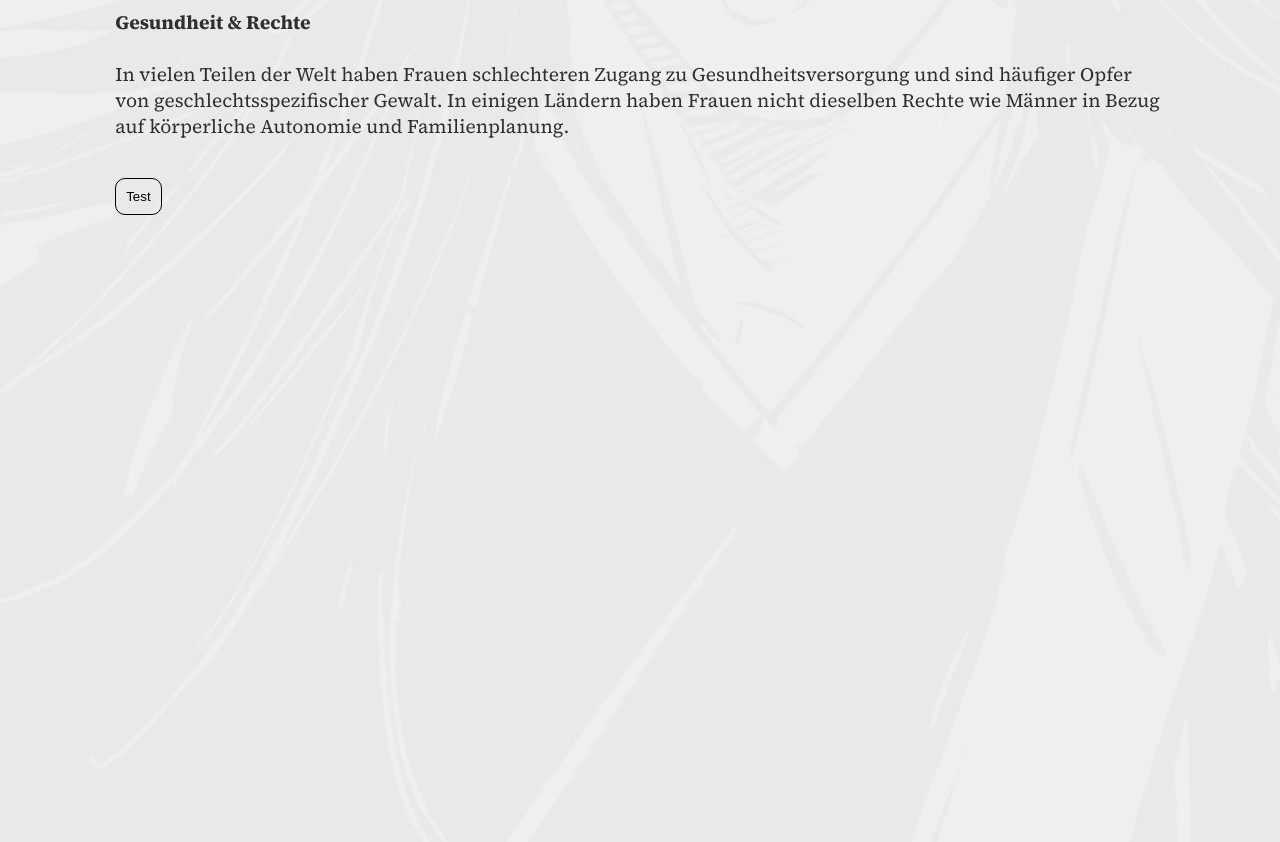
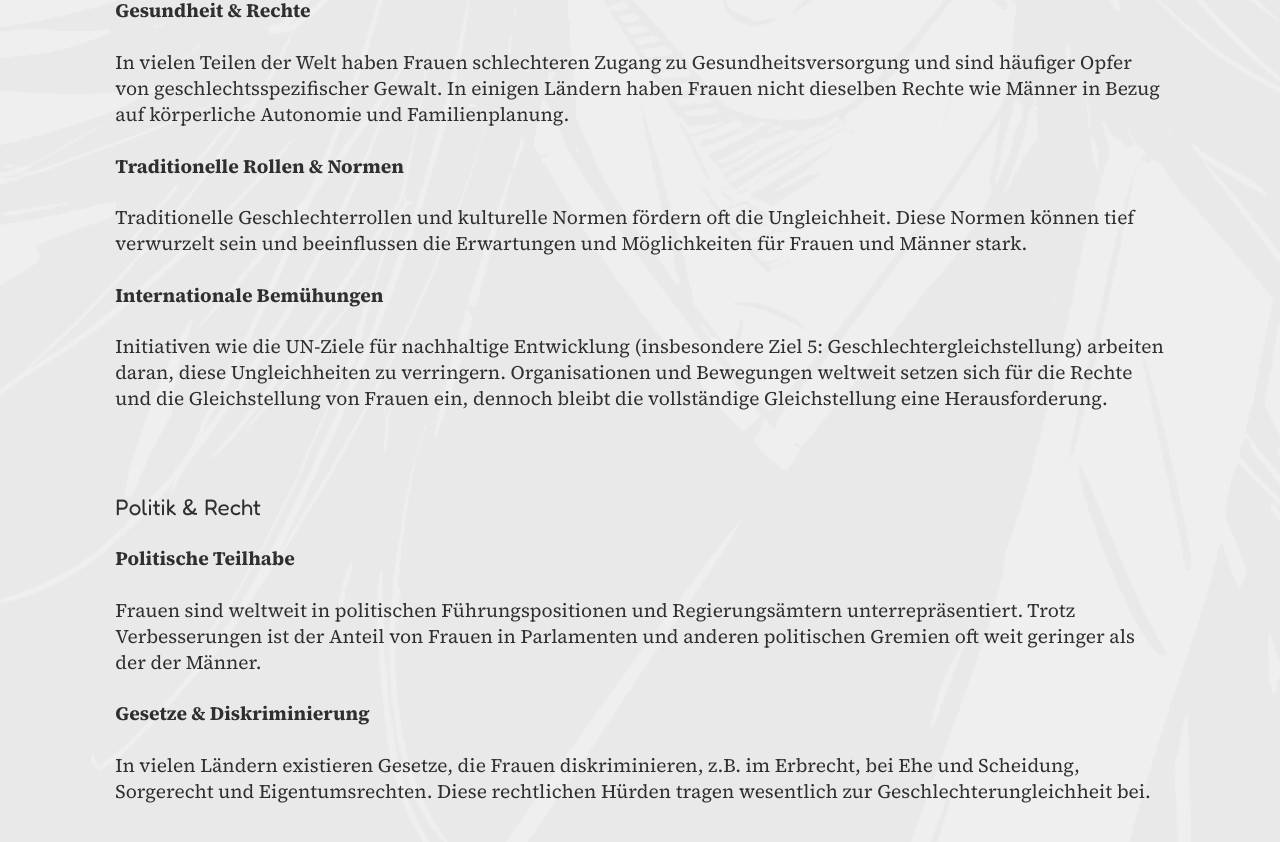
Before and after one commit to solprojekte/solprojekte.github.io, a React (Vite) app: page / in a window 1280 px wide. Shown: the part 1944-2786 px from the top of the page. Built offline with nearby package versions, Linux system fonts and the light colour scheme; the HTML template or start-up script is replaced by a standard one.

Commit message:
content done

```diff
--- a/src/App.tsx
+++ b/src/App.tsx
@@ -1,7 +1,7 @@
 import Hero from './components/hero'
 import Nav from './components/nav'
 import './index.css'
-import { bildung, gesundheit_rechte, umfrage_bevor, umfrage_überblick, vision, wirtschaft } from './assets/content'
+import { bildung, gender_pay_gap, gesetze_diskriminierung, gesundheit_rechte, initiativen, internationale_bemühungen, karrierechancen, politische_teilhabe, tradition_kultur, umfrage_bevor, umfrage_überblick, vision, wirtschaft } from './assets/content'
 import Topic from './components/topic'
 
 export default function App() {
@@ -29,6 +29,24 @@ export default function App() {
             {wirtschaft}
             <h4>Gesundheit & Rechte</h4>
             {gesundheit_rechte}
+            <h4>Traditionelle Rollen & Normen</h4>
+            {tradition_kultur}
+            <h4>Internationale Bemühungen</h4>
+            {internationale_bemühungen}
+          </Topic>
+          <Topic id='politik-recht' title='Politik & Recht'>
+            <h4>Politische Teilhabe</h4>
+            {politische_teilhabe}
+            <h4>Gesetze & Diskriminierung</h4>
+            {gesetze_diskriminierung}
+          </Topic>
+          <Topic id='schweiz' title='Geschlechterungleichheit in der Schweiz'>
+            <h4>Gender Pay Gap</h4>
+            {gender_pay_gap}
+            <h4>Karrierechancen</h4>
+            {karrierechancen}
+            <h4>Initiativen</h4>
+            {initiativen}
           </Topic>
           <button>Test</button>
         </div>
--- a/src/assets/content.ts
+++ b/src/assets/content.ts
@@ -15,3 +15,23 @@ export const wirtschaft =
 
 export const gesundheit_rechte =
 `In vielen Teilen der Welt haben Frauen schlechteren Zugang zu Gesundheitsversorgung und sind häufiger Opfer von geschlechtsspezifischer Gewalt. In einigen Ländern haben Frauen nicht dieselben Rechte wie Männer in Bezug auf körperliche Autonomie und Familienplanung.`;
+
+export const tradition_kultur =
+`Traditionelle Geschlechterrollen und kulturelle Normen fördern oft die Ungleichheit. Diese Normen können tief verwurzelt sein und beeinflussen die Erwartungen und Möglichkeiten für Frauen und Männer stark.`;
+
+export const internationale_bemühungen =
+`Initiativen wie die UN-Ziele für nachhaltige Entwicklung (insbesondere Ziel 5: Geschlechtergleichstellung) arbeiten daran, diese Ungleichheiten zu verringern. Organisationen und Bewegungen weltweit setzen sich für die Rechte und die Gleichstellung von Frauen ein, dennoch bleibt die vollständige Gleichstellung eine Herausforderung.`;
+
+export const politische_teilhabe =
+`Frauen sind weltweit in politischen Führungspositionen und Regierungsämtern unterrepräsentiert. Trotz Verbesserungen ist der Anteil von Frauen in Parlamenten und anderen politischen Gremien oft weit geringer als der der Männer.`;
+export const gesetze_diskriminierung =
+`In vielen Ländern existieren Gesetze, die Frauen diskriminieren, z.B. im Erbrecht, bei Ehe und Scheidung, Sorgerecht und Eigentumsrechten. Diese rechtlichen Hürden tragen wesentlich zur Geschlechterungleichheit bei.`;
+
+export const gender_pay_gap =
+`In der Schweiz besteht ein bemerkenswerter Gender Pay Gap. Frauen sind oft in schlechter bezahlten Branchen und Berufen tätig und haben weniger Zugang zu hochbezahlten Führungspositionen. Gründe hierfür sind berufliche Segregation, Teilzeitarbeit und Karriereunterbrechungen für Kindererziehung oder Pflegearbeit.`;
+
+export const karrierechancen =
+`Frauen sind in Führungs- und Entscheidungspositionen oft unterrepräsentiert und erfahren in vielen Bereichen direkte und indirekte Diskriminierung am Arbeitsplatz.`;
+
+export const initiativen =
+`Internationale Organisationen, Regierungen und NGOs arbeiten daran, diese Unterschiede zu verringern und die Gleichstellung der Geschlechter in der Arbeitswelt zu fördern. Initiativen in der Schweiz zielen darauf ab, gleiche Löhne und gleiche Chancen für alle Geschlechter zu gewährleisten.`;
--- a/src/index.css
+++ b/src/index.css
@@ -102,6 +102,10 @@ nav.scrolled {
   transform: translateY(-400px);
 }
 
+.hero-text h1, .hero-text h2 {
+  font-family: 'Source Serif 4', serif;
+}
+
 .hero-image {
   width: 100%;
   object-fit: cover;
@@ -125,7 +129,7 @@ nav.scrolled {
 .wrapper::before {
   content: '';
   position: absolute;
-  height: 300rem;
+  height: 135rem;
   width: 100%;
   background: url('/geto.png') repeat;
   opacity: 0.02;
@@ -177,7 +181,8 @@ a:active {
 
 /* Headings */
 h1, h2, h3 {
-  font-weight: 500;
+  font-weight: 400;
+  font-family: 'Fredoka';
 }
 
 /* Sections */
```
